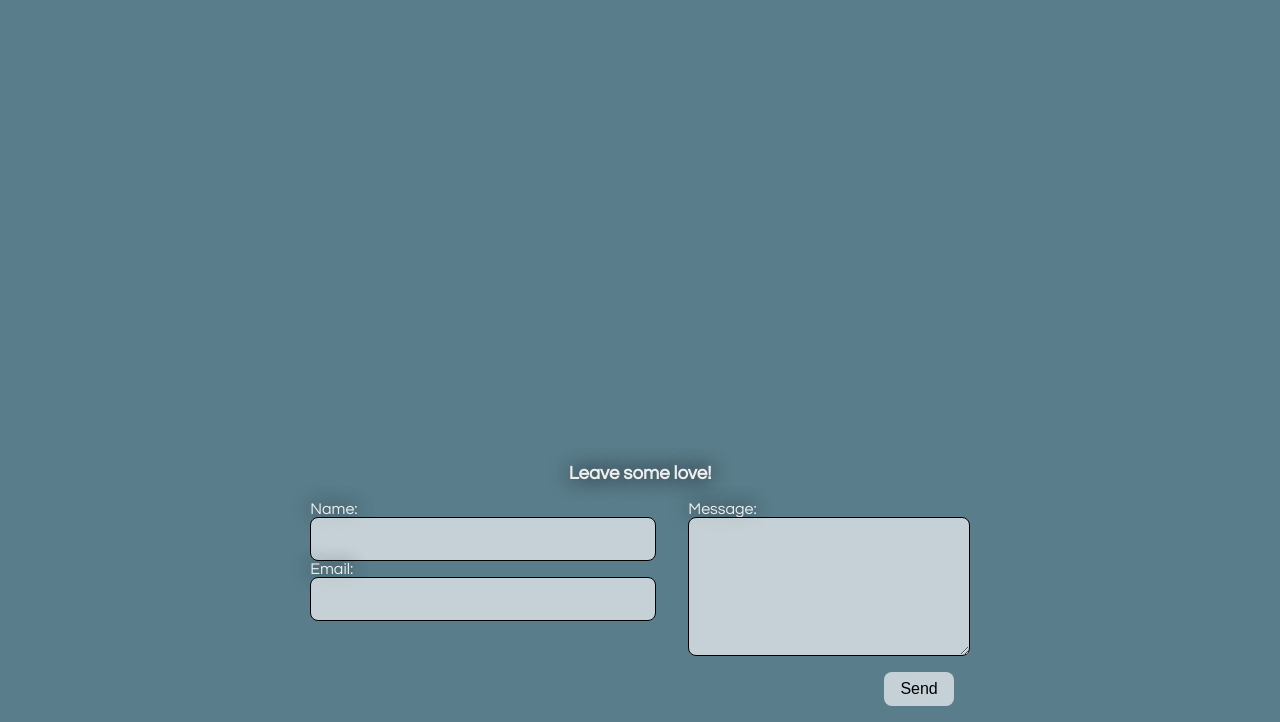
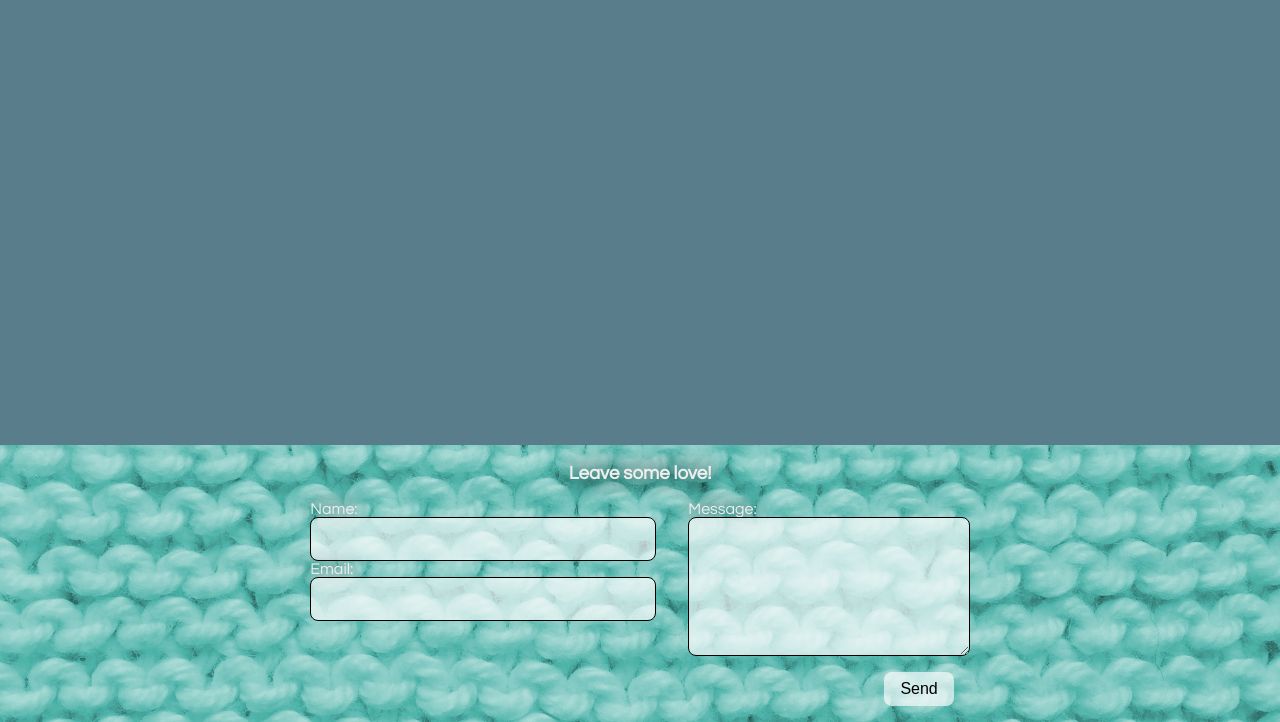
Before and after one commit to djaskulak/Single-Page-Site, a plain HTML site: page index.html in a window 1280 px wide. Shown: the part 2812-3534 px from the top of the page. Drawn offline with Linux system fonts and the light colour scheme.

Commit message:
added background

```diff
--- a/styles.css
+++ b/styles.css
@@ -217,6 +217,14 @@ nav ul a:hover {
     color: #eee;
     text-shadow: 0 0 20px #000;
 
+    background-image: url(images/knit-2383066.jpg);
+    background-size: cover;
+
+    background-attachment: fixed;
+    background-position: center;
+    background-repeat: no-repeat;
+    background-size: cover;
+
     display: flex;
     flex-direction: column;
     justify-content: center;
```
Also changed, not shown: images/knit-2383066.jpg (added).
